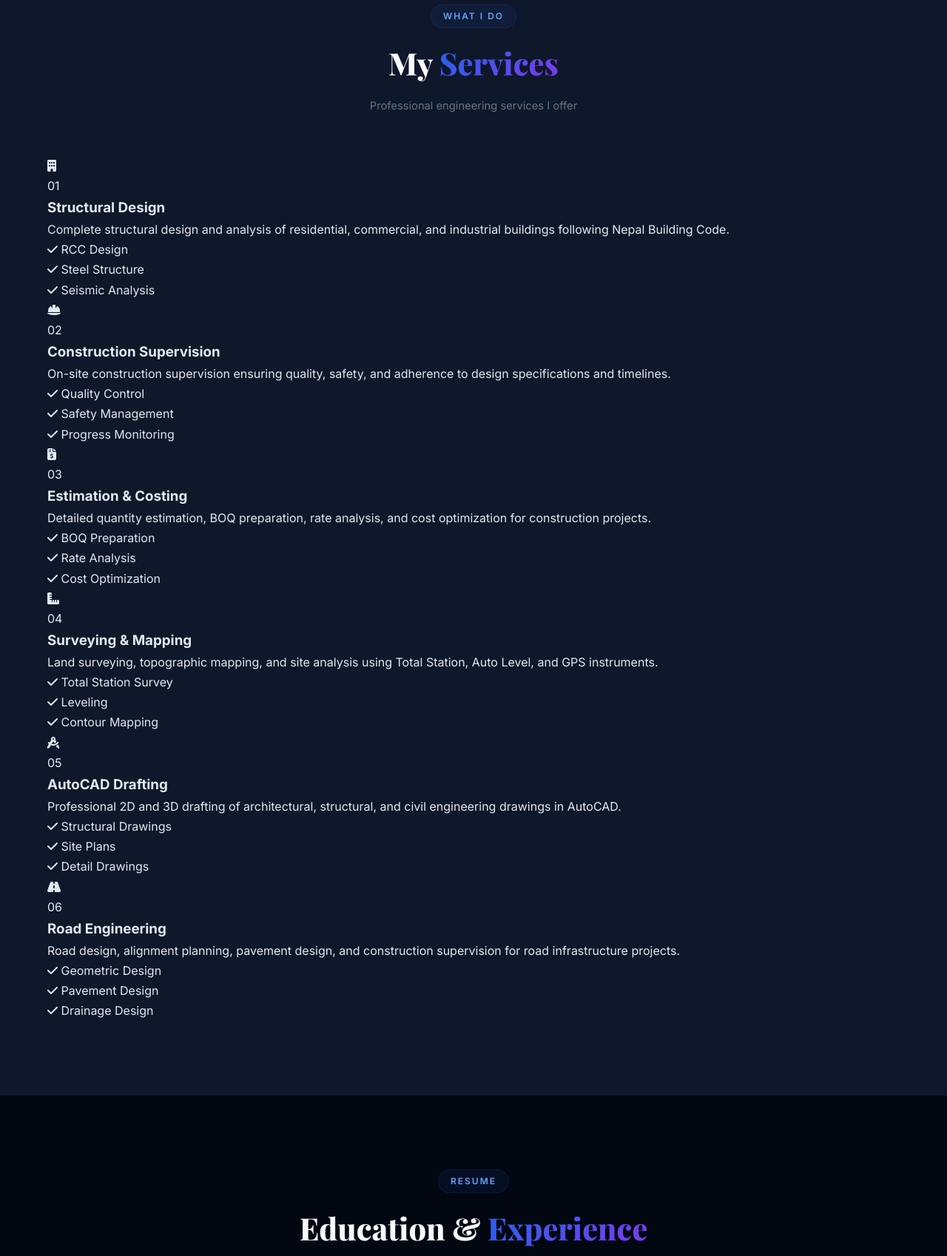
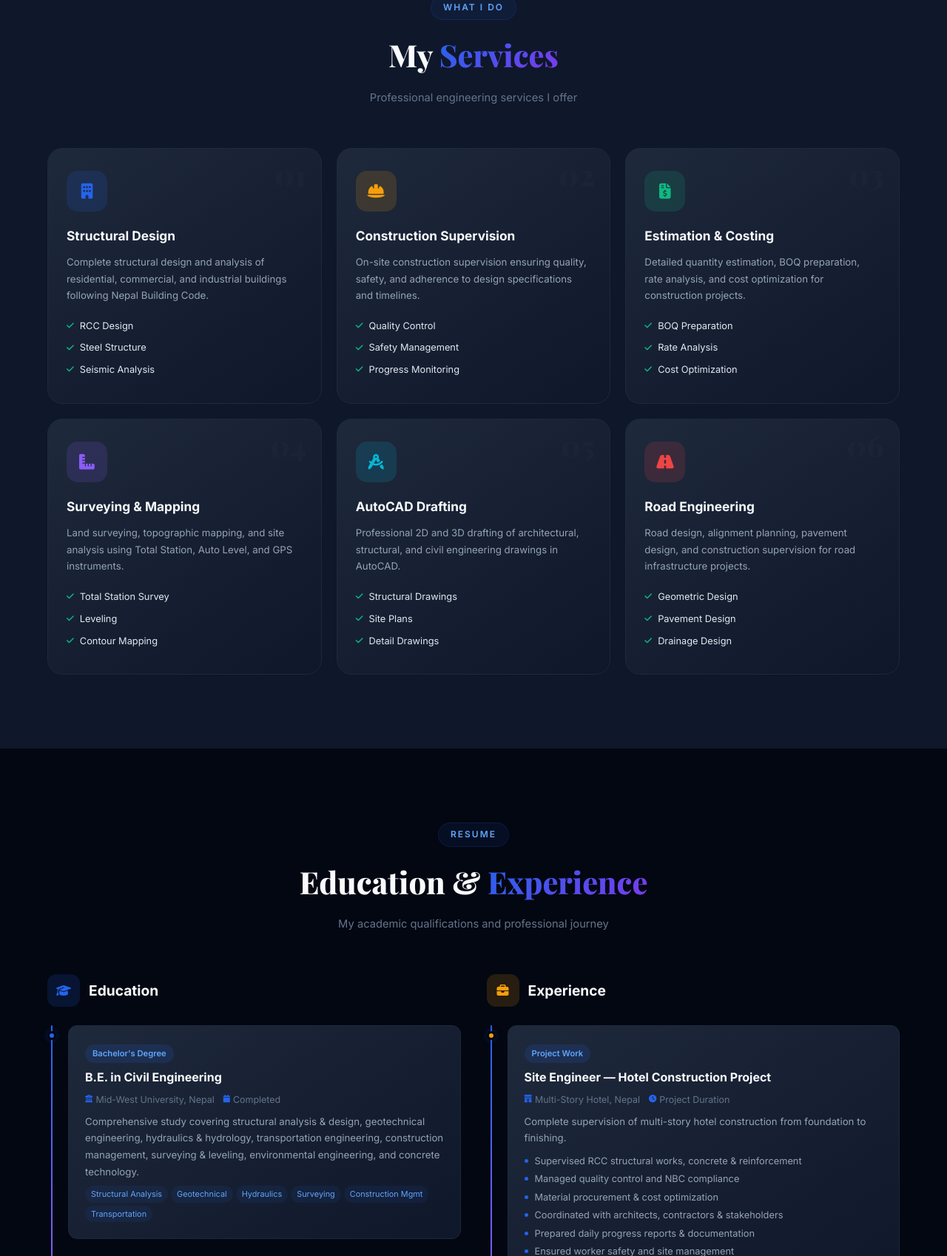
Before and after one commit to Erarunpanthi/Er.arun-panthi, a PHP site: page / in a window 1280 px wide. Shown: the part 2143-3841 px from the top of the page at 74% size. Run offline with PHP 8.4, Linux system fonts and the light colour scheme.

Commit message:
Update styles.css

```diff
--- a/styles.css
+++ b/styles.css
@@ -518,3 +518,183 @@ a.ccard{cursor:pointer}
     .quote-card{padding:25px 18px}.quote-card blockquote{font-size:1rem}
     .wa-popup{width:260px}
 }
+/* ================================================================
+   SERVICES SECTION — NEW
+   ================================================================ */
+
+.services-grid {
+    display: grid;
+    grid-template-columns: repeat(3, 1fr);
+    gap: 20px;
+}
+
+.service-card {
+    background: var(--gc);
+    border: 1px solid var(--b);
+    border-radius: var(--rl);
+    padding: 30px 25px;
+    position: relative;
+    overflow: hidden;
+    transition: all .4s var(--ease);
+}
+
+.service-card::before {
+    content: '';
+    position: absolute;
+    top: 0;
+    left: 0;
+    width: 100%;
+    height: 3px;
+    background: var(--gp);
+    transform: scaleX(0);
+    transition: transform .4s var(--ease);
+}
+
+.service-card:hover::before {
+    transform: scaleX(1);
+}
+
+.service-card:hover {
+    border-color: var(--p);
+    transform: translateY(-8px);
+    box-shadow: var(--sp);
+}
+
+.service-icon {
+    width: 55px;
+    height: 55px;
+    border-radius: 15px;
+    background: var(--p15);
+    display: flex;
+    align-items: center;
+    justify-content: center;
+    font-size: 1.3rem;
+    color: var(--p);
+    margin-bottom: 18px;
+    transition: var(--t);
+}
+
+.service-icon.orange { background: rgba(245,158,11,.15); color: var(--orange); }
+.service-icon.green { background: rgba(16,185,129,.15); color: var(--green); }
+.service-icon.purple { background: rgba(139,92,246,.15); color: var(--purple); }
+.service-icon.cyan { background: rgba(6,182,212,.15); color: var(--cyan); }
+.service-icon.red { background: rgba(239,68,68,.15); color: var(--red); }
+
+.service-card:hover .service-icon {
+    background: var(--gp);
+    color: #fff;
+    transform: scale(1.1) rotate(5deg);
+}
+
+.service-num {
+    position: absolute;
+    top: 15px;
+    right: 20px;
+    font-size: 2.5rem;
+    font-weight: 900;
+    font-family: var(--fh);
+    color: var(--b);
+    opacity: .5;
+    line-height: 1;
+}
+
+.service-card h3 {
+    font-size: 1.08rem;
+    font-weight: 700;
+    color: var(--tw);
+    margin-bottom: 10px;
+}
+
+.service-card > p {
+    font-size: .83rem;
+    color: var(--tg);
+    line-height: 1.7;
+    margin-bottom: 15px;
+}
+
+.service-features {
+    list-style: none;
+}
+
+.service-features li {
+    font-size: .8rem;
+    color: var(--tl);
+    padding: 4px 0;
+    display: flex;
+    align-items: center;
+    gap: 8px;
+}
+
+.service-features li i {
+    color: var(--green);
+    font-size: .7rem;
+}
+
+/* ===== DETAIL LINK ===== */
+.detail-link {
+    color: var(--pl);
+    transition: var(--t);
+}
+.detail-link:hover {
+    color: var(--p);
+    text-decoration: underline;
+}
+
+/* ===== HERO SOCIAL (inline version) ===== */
+.hero-social {
+    display: flex;
+    align-items: center;
+    gap: 12px;
+    margin-top: 5px;
+}
+
+.social-label {
+    font-size: .72rem;
+    color: var(--tm);
+    text-transform: uppercase;
+    letter-spacing: 2px;
+    font-weight: 500;
+}
+
+.social-line {
+    width: 25px;
+    height: 1px;
+    background: var(--bl);
+}
+
+.social-link {
+    width: 38px;
+    height: 38px;
+    border-radius: 10px;
+    border: 1px solid var(--bl);
+    display: flex;
+    align-items: center;
+    justify-content: center;
+    color: var(--tg);
+    font-size: .85rem;
+    transition: var(--t);
+}
+
+.social-link:hover {
+    border-color: var(--p);
+    color: var(--pl);
+    background: var(--p10);
+    transform: translateY(-3px);
+}
+
+/* ===== RESPONSIVE SERVICES ===== */
+@media (max-width: 1024px) {
+    .services-grid {
+        grid-template-columns: repeat(2, 1fr);
+    }
+}
+
+@media (max-width: 768px) {
+    .services-grid {
+        grid-template-columns: 1fr;
+    }
+    .hero-social {
+        justify-content: center;
+        flex-wrap: wrap;
+    }
+}
```
